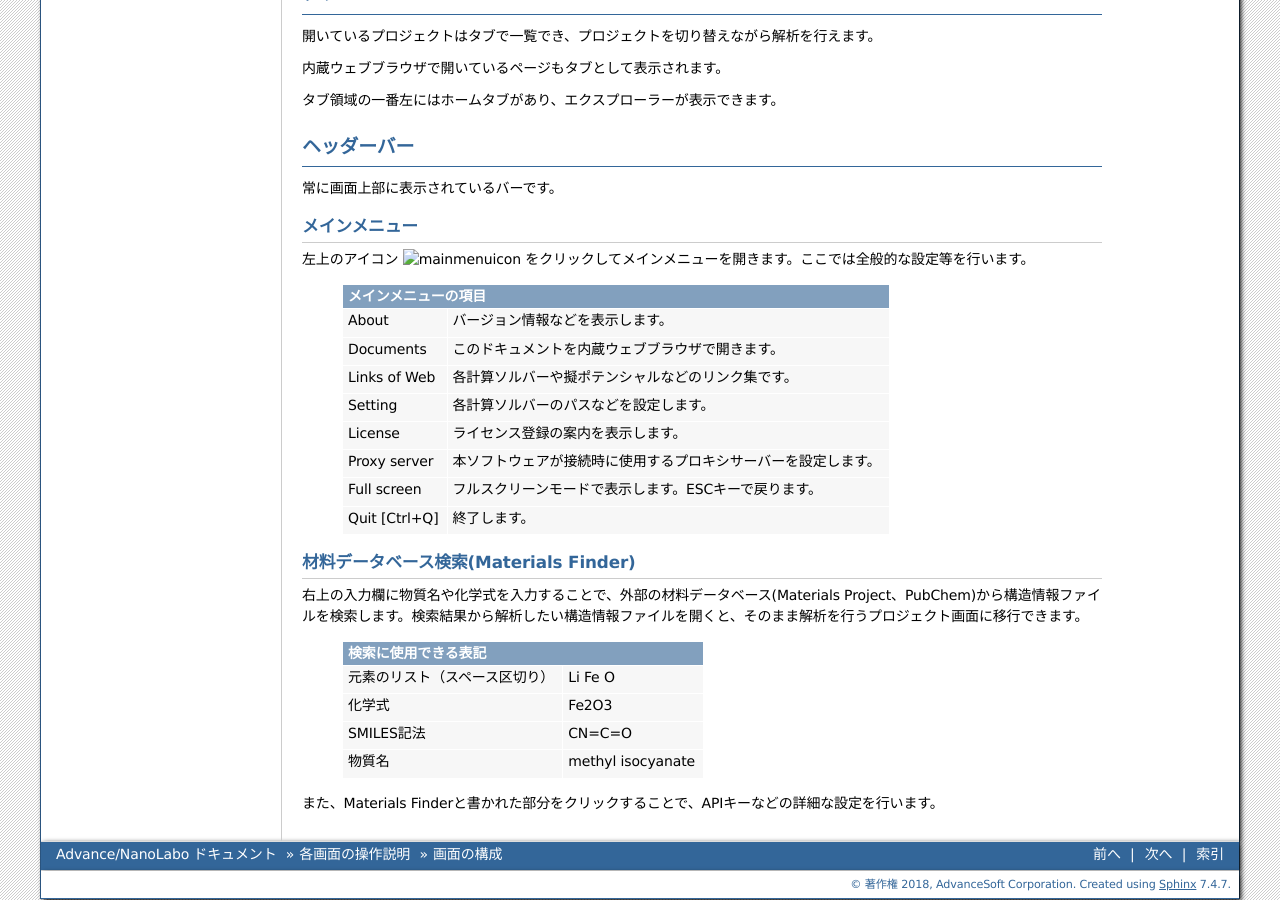
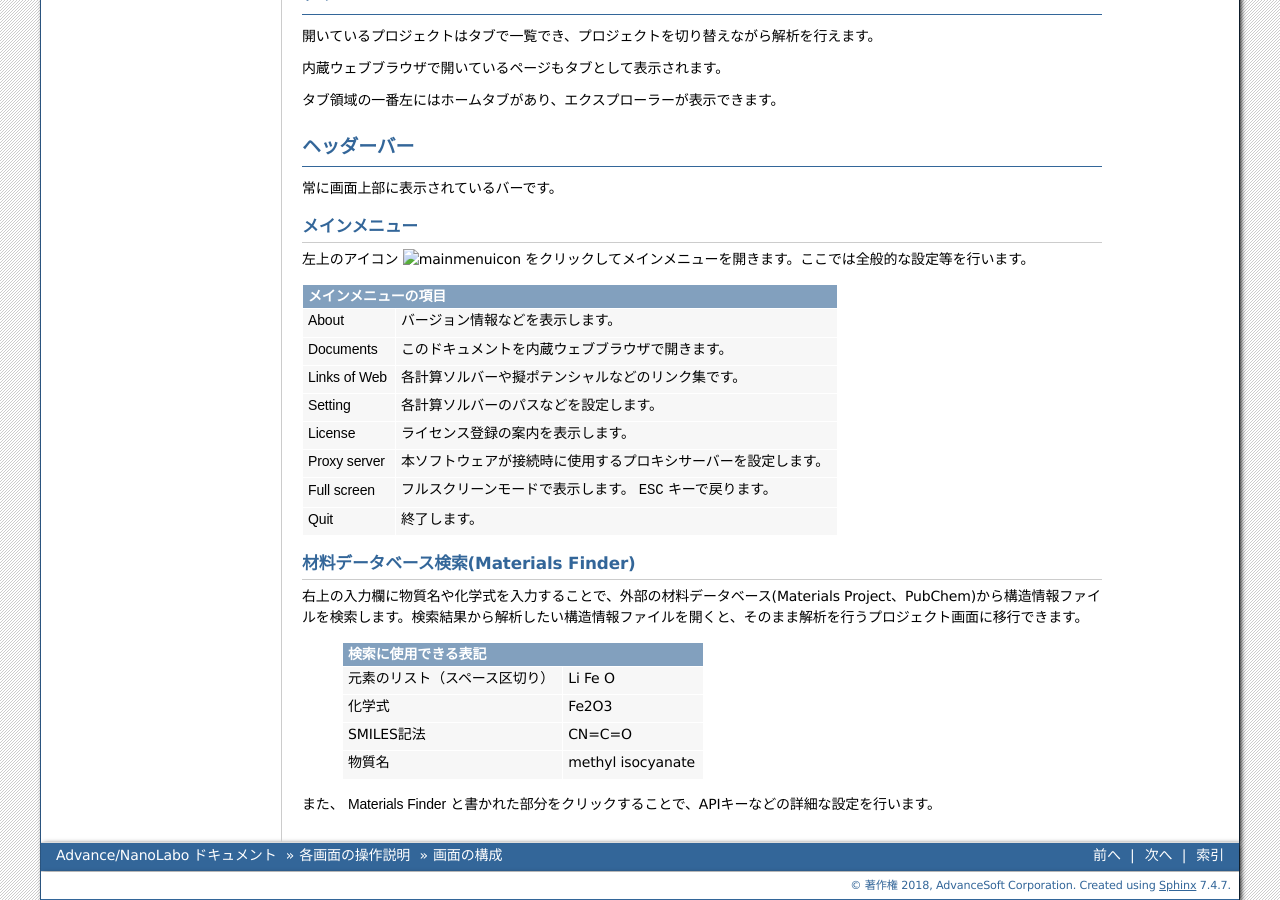
Before and after one commit to advancesoftcorp/nanolabo-doc, a Sphinx documentation site: the page built from docs/source/usage/initial.rst, in a window 1280 px wide and 900 px high, scrolled down 618 px. Built offline with Sphinx 7.4.7, drawn with Linux system fonts in a browser that asks for light colours; formulas are drawn with MathJax 3.

Commit message:
add inline markups

```diff
--- a/docs/source/usage/initial.rst
+++ b/docs/source/usage/initial.rst
@@ -33,25 +33,28 @@
 
 左上のアイコン |mainmenuicon| をクリックしてメインメニューを開きます。ここでは全般的な設定等を行います。
 
-  +--------------------------------------------------------------------------------+
-  | | メインメニューの項目                                                         |
-  +===============+================================================================+
-  | About         | バージョン情報などを表示します。                               |
-  +---------------+----------------------------------------------------------------+
-  | Documents     | このドキュメントを内蔵ウェブブラウザで開きます。               |
-  +---------------+----------------------------------------------------------------+
-  | Links of Web  | 各計算ソルバーや擬ポテンシャルなどのリンク集です。             |
-  +---------------+----------------------------------------------------------------+
-  | Setting       | 各計算ソルバーのパスなどを設定します。                         |
-  +---------------+----------------------------------------------------------------+
-  | License       | ライセンス登録の案内を表示します。                             |
-  +---------------+----------------------------------------------------------------+
-  | Proxy server  | 本ソフトウェアが接続時に使用するプロキシサーバーを設定します。 |
-  +---------------+----------------------------------------------------------------+
-  | Full screen   | フルスクリーンモードで表示します。ESCキーで戻ります。          |
-  +---------------+----------------------------------------------------------------+
-  | Quit [Ctrl+Q] | 終了します。                                                   |
-  +---------------+----------------------------------------------------------------+
+.. table::
+   :widths: auto
+
+   +-------------------------------------------------------------------------------------------+
+   | メインメニューの項目                                                                      |
+   +==========================+================================================================+
+   | :guilabel:`About`        | バージョン情報などを表示します。                               |
+   +--------------------------+----------------------------------------------------------------+
+   | :guilabel:`Documents`    | このドキュメントを内蔵ウェブブラウザで開きます。               |
+   +--------------------------+----------------------------------------------------------------+
+   | :guilabel:`Links of Web` | 各計算ソルバーや擬ポテンシャルなどのリンク集です。             |
+   +--------------------------+----------------------------------------------------------------+
+   | :guilabel:`Setting`      | 各計算ソルバーのパスなどを設定します。                         |
+   +--------------------------+----------------------------------------------------------------+
+   | :guilabel:`License`      | ライセンス登録の案内を表示します。                             |
+   +--------------------------+----------------------------------------------------------------+
+   | :guilabel:`Proxy server` | 本ソフトウェアが接続時に使用するプロキシサーバーを設定します。 |
+   +--------------------------+----------------------------------------------------------------+
+   | :guilabel:`Full screen`  | フルスクリーンモードで表示します。 :kbd:`ESC` キーで戻ります。 |
+   +--------------------------+----------------------------------------------------------------+
+   | :guilabel:`Quit`         | 終了します。                                                   |
+   +--------------------------+----------------------------------------------------------------+
 
 .. |mainmenuicon| image:: /img/mainmenuicon.png
 
@@ -63,7 +66,7 @@
 右上の入力欄に物質名や化学式を入力することで、外部の材料データベース(Materials Project、PubChem)から構造情報ファイルを検索します。検索結果から解析したい構造情報ファイルを開くと、そのまま解析を行うプロジェクト画面に移行できます。
 
   +--------------------------------------------------------------------------------+
-  | | 検索に使用できる表記                                                         |
+  | 検索に使用できる表記                                                           |
   +================================+===============================================+
   | 元素のリスト（スペース区切り） | Li Fe O                                       |
   +--------------------------------+-----------------------------------------------+
@@ -74,4 +77,4 @@
   | 物質名                         | methyl isocyanate                             |
   +--------------------------------+-----------------------------------------------+
 
-また、Materials Finderと書かれた部分をクリックすることで、APIキーなどの詳細な設定を行います。
+また、 :guilabel:`Materials Finder` と書かれた部分をクリックすることで、APIキーなどの詳細な設定を行います。
--- a/docs/source/usage/webbrowser.rst
+++ b/docs/source/usage/webbrowser.rst
@@ -2,9 +2,9 @@
 ウェブブラウザー
 ======================
 
-エクスプローラーのWebから、またはメインメニューの Links of Web からウェブページを開くと、内蔵のウェブブラウザーにより表示されます。開いたウェブページはタブとして表示されます。
+エクスプローラーの :guilabel:`Web` から、またはメインメニューの :guilabel:`Links of Web` からウェブページを開くと、内蔵のウェブブラウザーにより表示されます。開いたウェブページはタブとして表示されます。
 
-操作方法は既存のウェブブラウザーと同様です。戻るボタン |back| 、進むボタン |fwd| でこれまでに表示したウェブページに移動します。再読み込みボタン |reload| でウェブページを最新の状態に更新します。お気に入りボタン |favorite| でウェブページのURLを保存します。保存したウェブページはエクスプローラーのWebに一覧表示されます。
+操作方法は既存のウェブブラウザーと同様です。戻るボタン |back| 、進むボタン |fwd| でこれまでに表示したウェブページに移動します。再読み込みボタン |reload| でウェブページを最新の状態に更新します。お気に入りボタン |favorite| でウェブページのURLを保存します。保存したウェブページはエクスプローラーの :guilabel:`Web` に一覧表示されます。
 
 .. |back| image:: /img/back.png
 .. |fwd| image:: /img/fwd.png
```
Also changed, not shown: docs/source/install/purchase.rst (+5 -5 lines), docs/source/usage/atomsviewer.rst (+18 -15 lines), docs/source/usage/explorer.rst (+20 -20 lines).
